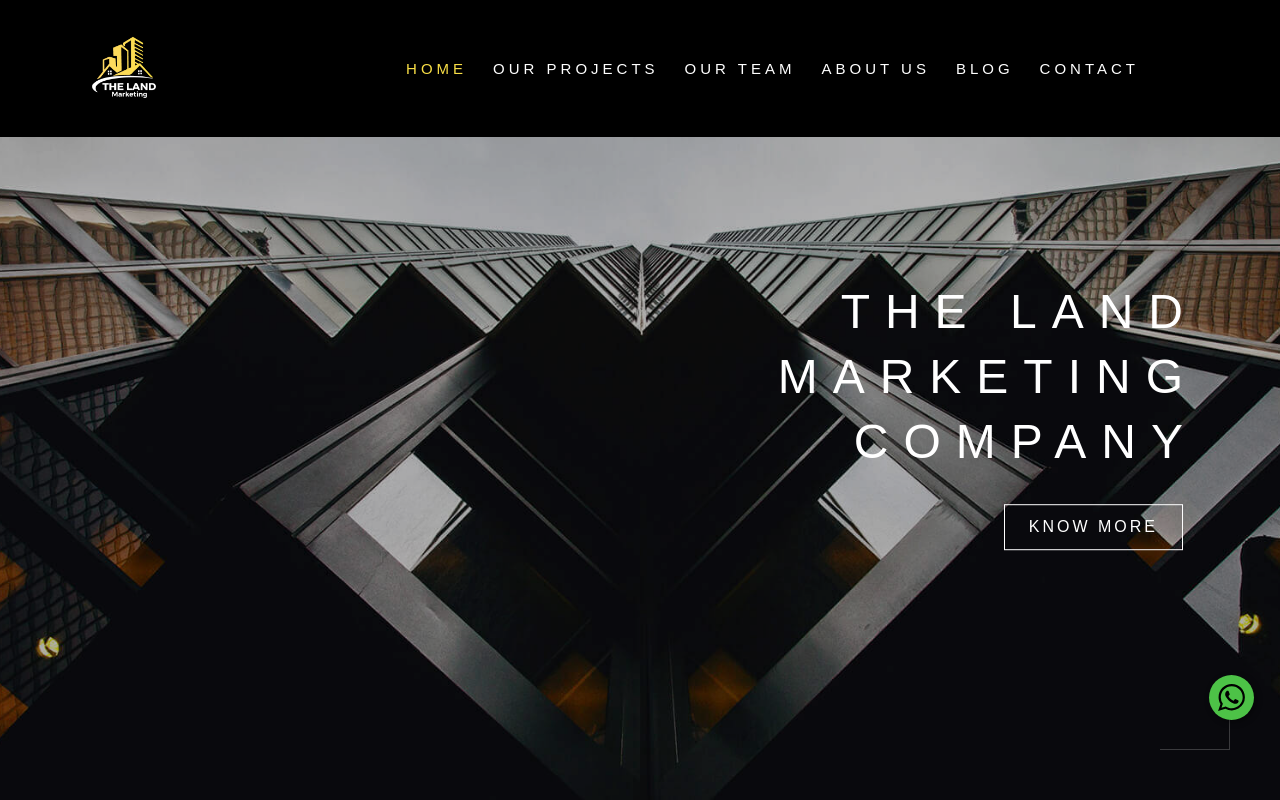
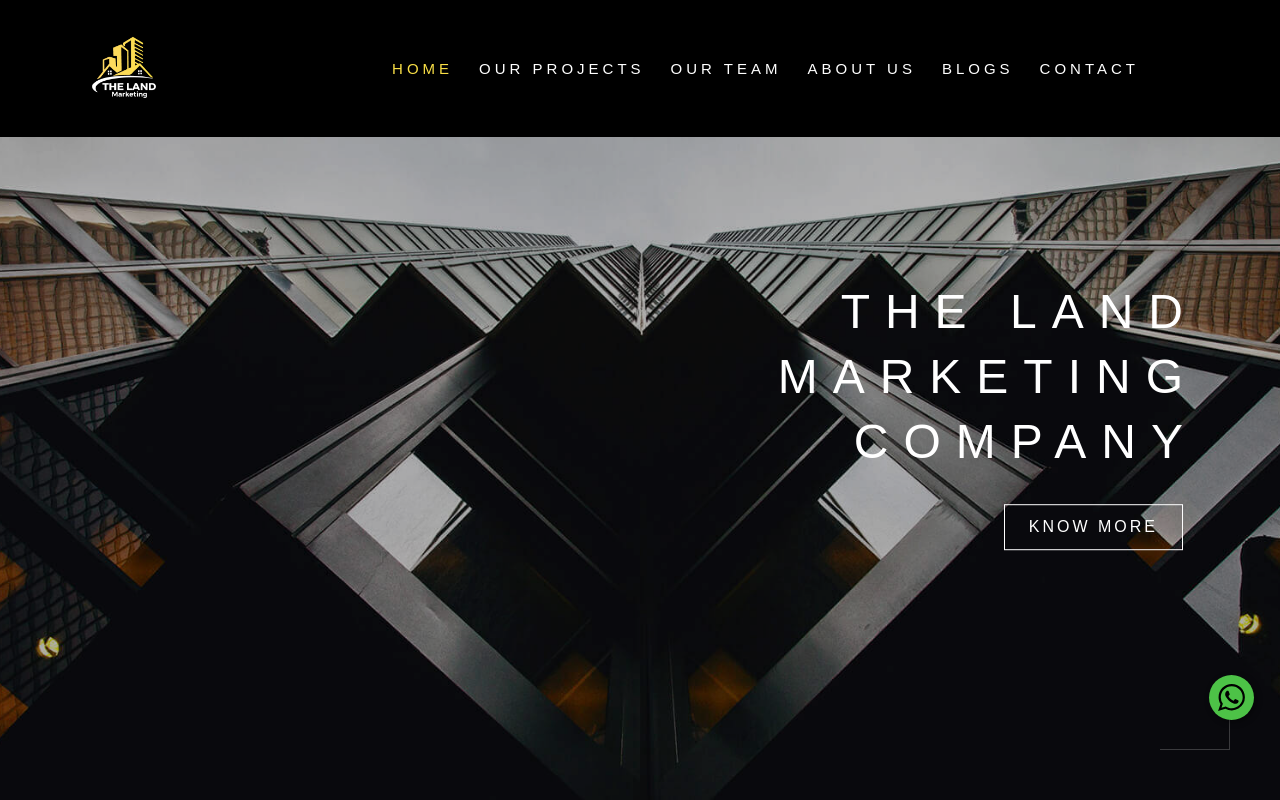
Before and after one commit to muhammadasadullah0/thelandmarketing, a React (Vite) app: page / in a window 1280 px wide. Shown: the top 800 px of the page. Built offline with nearby package versions, Linux system fonts and the light colour scheme.

Commit message:
Update Navbar.jsx

```diff
--- a/src/components/Navbar.jsx
+++ b/src/components/Navbar.jsx
@@ -67,7 +67,7 @@ const Navbar = () => {
           </li>
           <li className="nav-item">
             <Link to="/blog" className={`nav-link ${isActive('/blog')}`} onClick={handleNavLinkClick}>
-              Blog
+              Blogs
             </Link>
           </li>
           <li className="nav-item">
```
